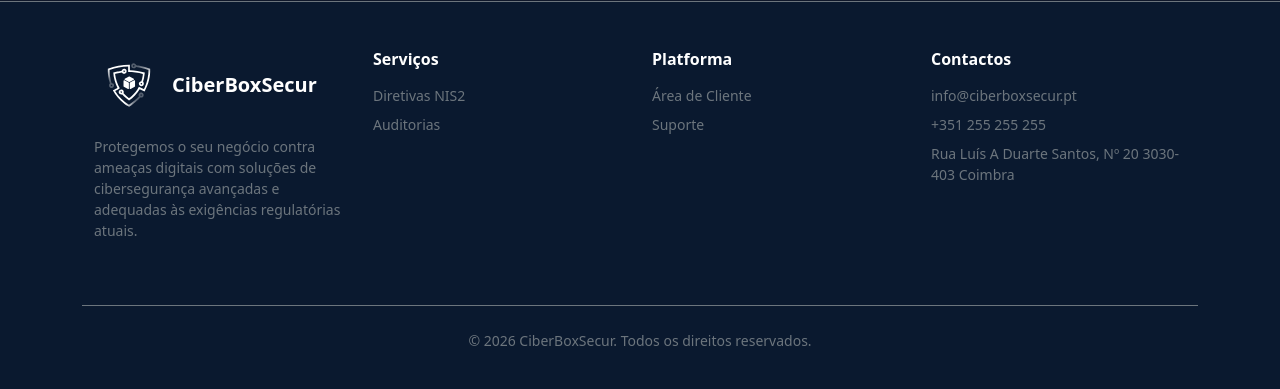
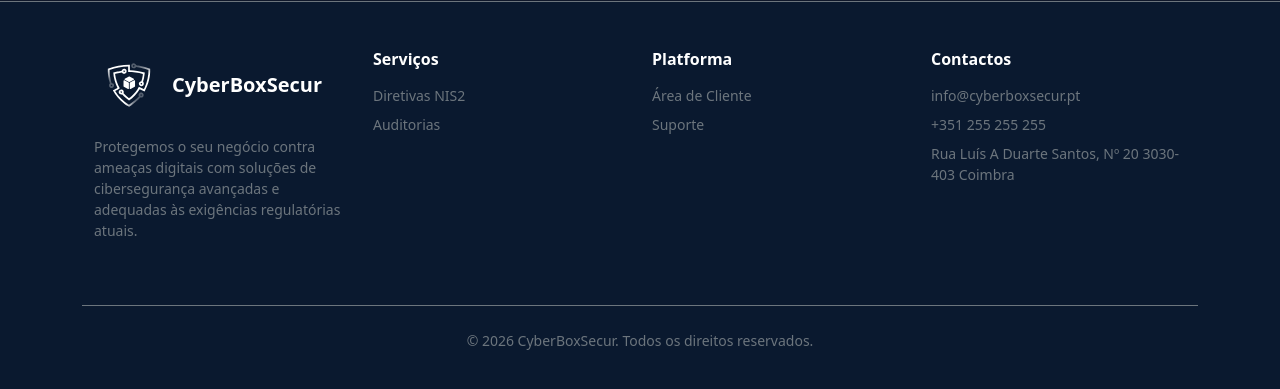
Before and after one commit to joelf011/CiberBoxSecur, a React (Vite) app in the folder frontend/: page / in a window 1280 px wide. Shown: the part 4204-4593 px from the top of the page. Built offline with nearby package versions, Linux system fonts and the light colour scheme; no server answers.

Commit message:
fix: correct spelling of 'CiberBoxSecur' to 'CyberBoxSecur' in footer

```diff
--- a/frontend/src/components/Footer.jsx
+++ b/frontend/src/components/Footer.jsx
@@ -14,10 +14,10 @@ const Footer = () => {
             <div className="d-flex align-items-center gap-2 fs-5 fw-bold text-white mb-3">
               <img
                 src={Logo}
-                alt="CiberBoxSecur Logo"
+                alt="CyberBoxSecur Logo"
                 style={{ width: '70px', height: '70px' }}
               />
-              <span>CiberBoxSecur</span>
+              <span>CyberBoxSecur</span>
             </div>
             <p className="small lh-base">
               Protegemos o seu negócio contra ameaças digitais com soluções de cibersegurança avançadas e adequadas às exigências regulatórias atuais.
@@ -68,7 +68,7 @@ const Footer = () => {
               Contactos
             </h4>
             <ul className="list-unstyled small">
-              <li className="mb-2">info@ciberboxsecur.pt</li>
+              <li className="mb-2">info@cyberboxsecur.pt</li>
               <li className="mb-2">+351 255 255 255</li>
               <li className="mb-2">Rua Luís A Duarte Santos, Nº 20 3030-403 Coimbra</li>
             </ul>
@@ -77,7 +77,7 @@ const Footer = () => {
 
         <div className="row mt-5 pt-4 border-top border-secondary text-center small">
           <div className="col-12">
-            &copy; {new Date().getFullYear()} CiberBoxSecur. Todos os direitos reservados.
+            &copy; {new Date().getFullYear()} CyberBoxSecur. Todos os direitos reservados.
           </div>
         </div>
       </div>
```
